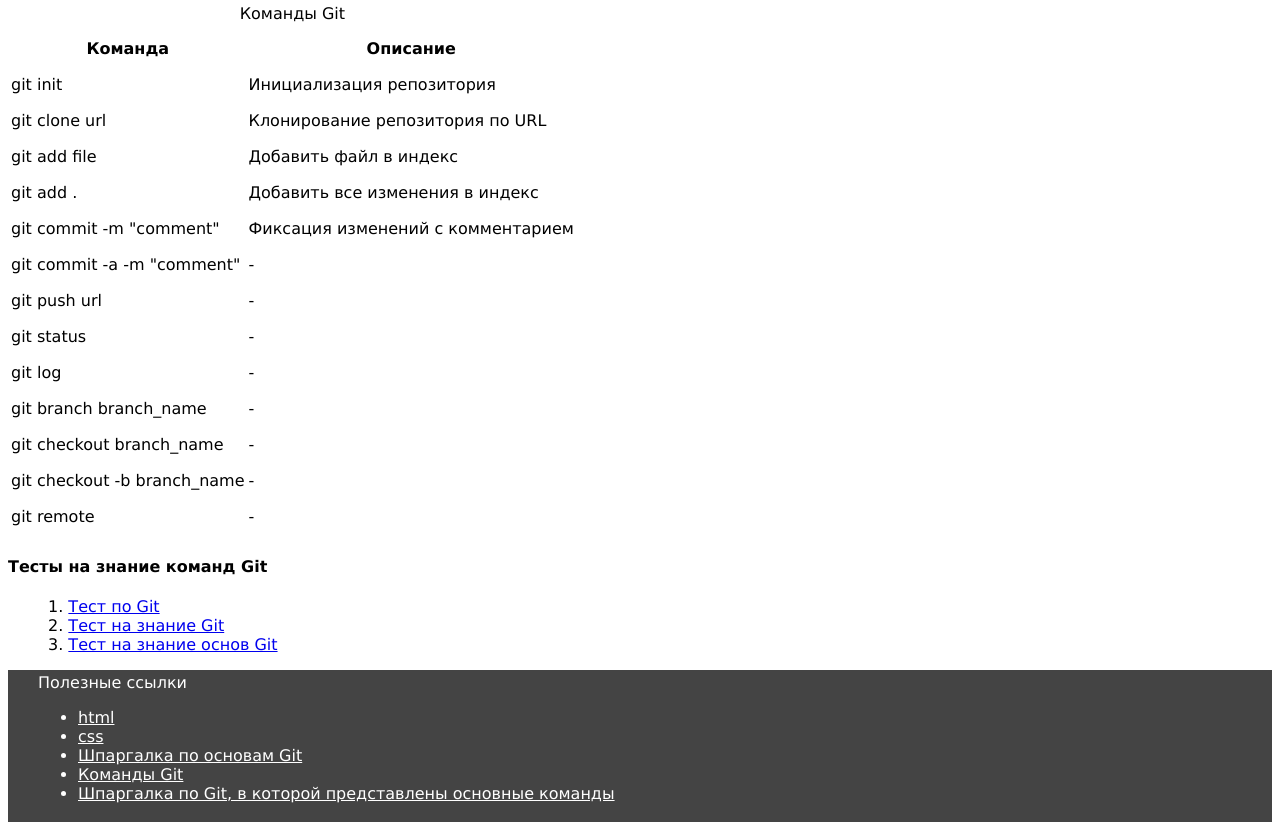
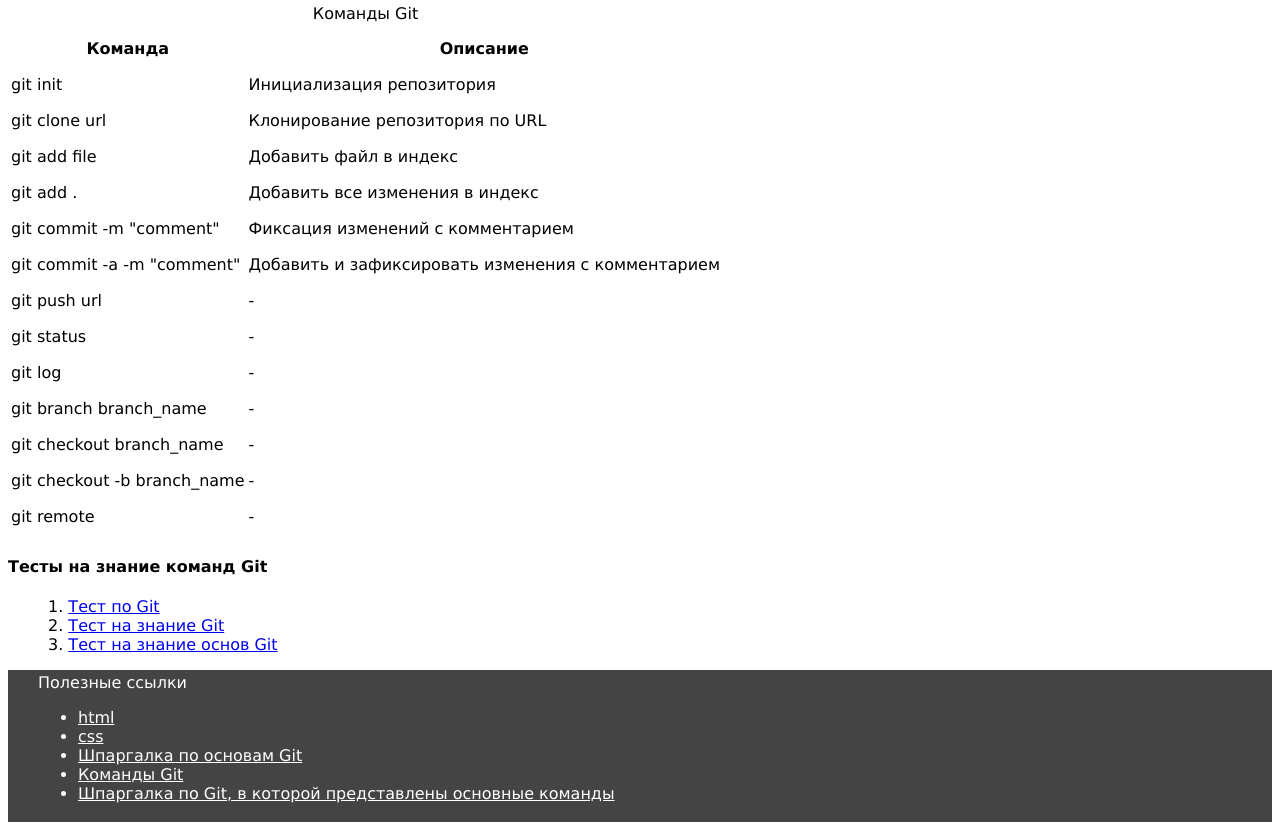
Before and after one commit to Retfo15/git_lesson, a plain HTML site: page index.html in a window 1280 px wide. Shown: the part 70-900 px from the top of the page. Drawn offline with Linux system fonts and the light colour scheme.

Commit message:
git commit -a -m comment command

```diff
--- a/index.html
+++ b/index.html
@@ -43,7 +43,7 @@
                 </tr>
                 <tr>
                     <td>git commit -a -m "comment"</td>
-                    <td>-</td>
+                    <td>Добавить и зафиксировать изменения с комментарием</td>
                 </tr>
                 <tr>
                     <td>git push url</td>
```
